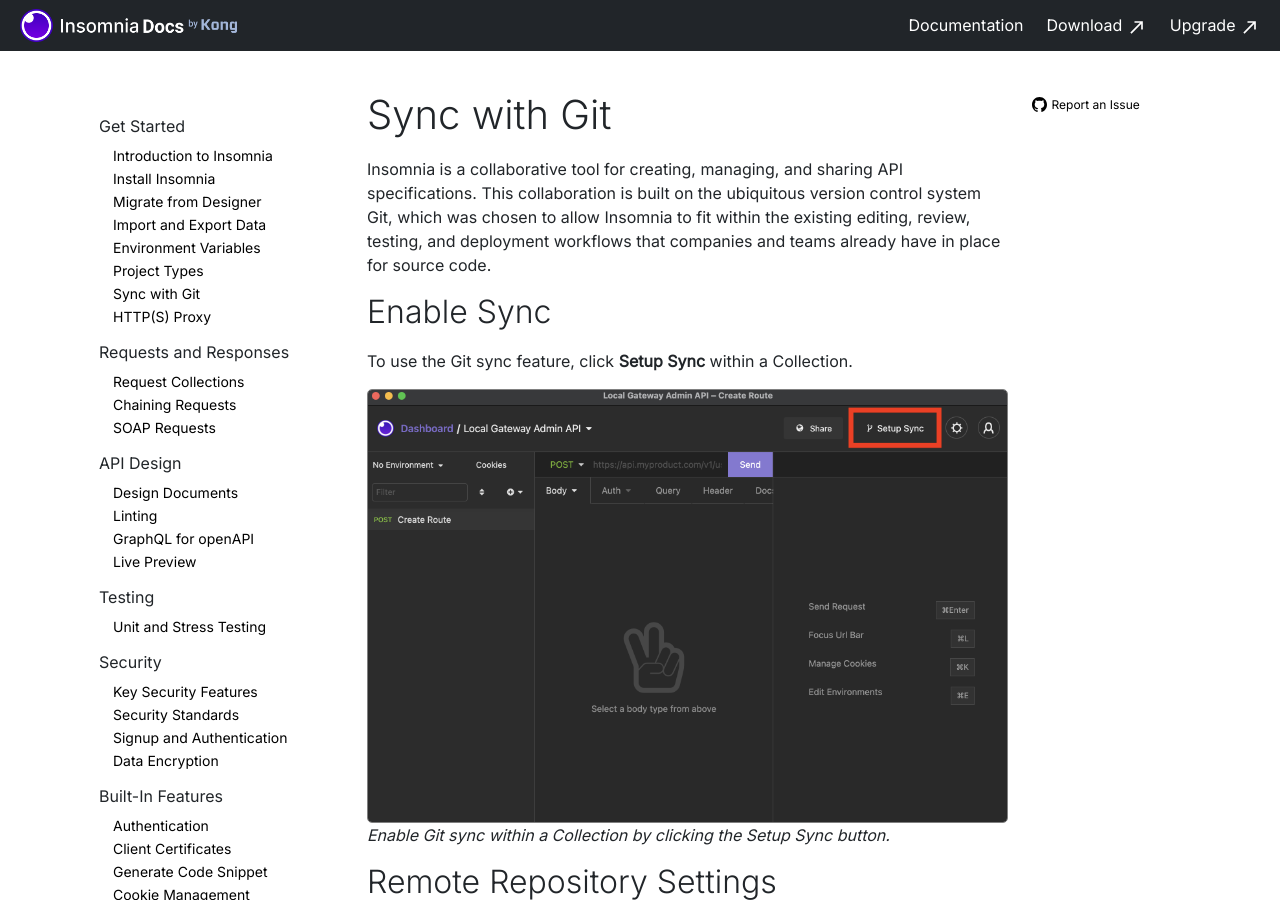
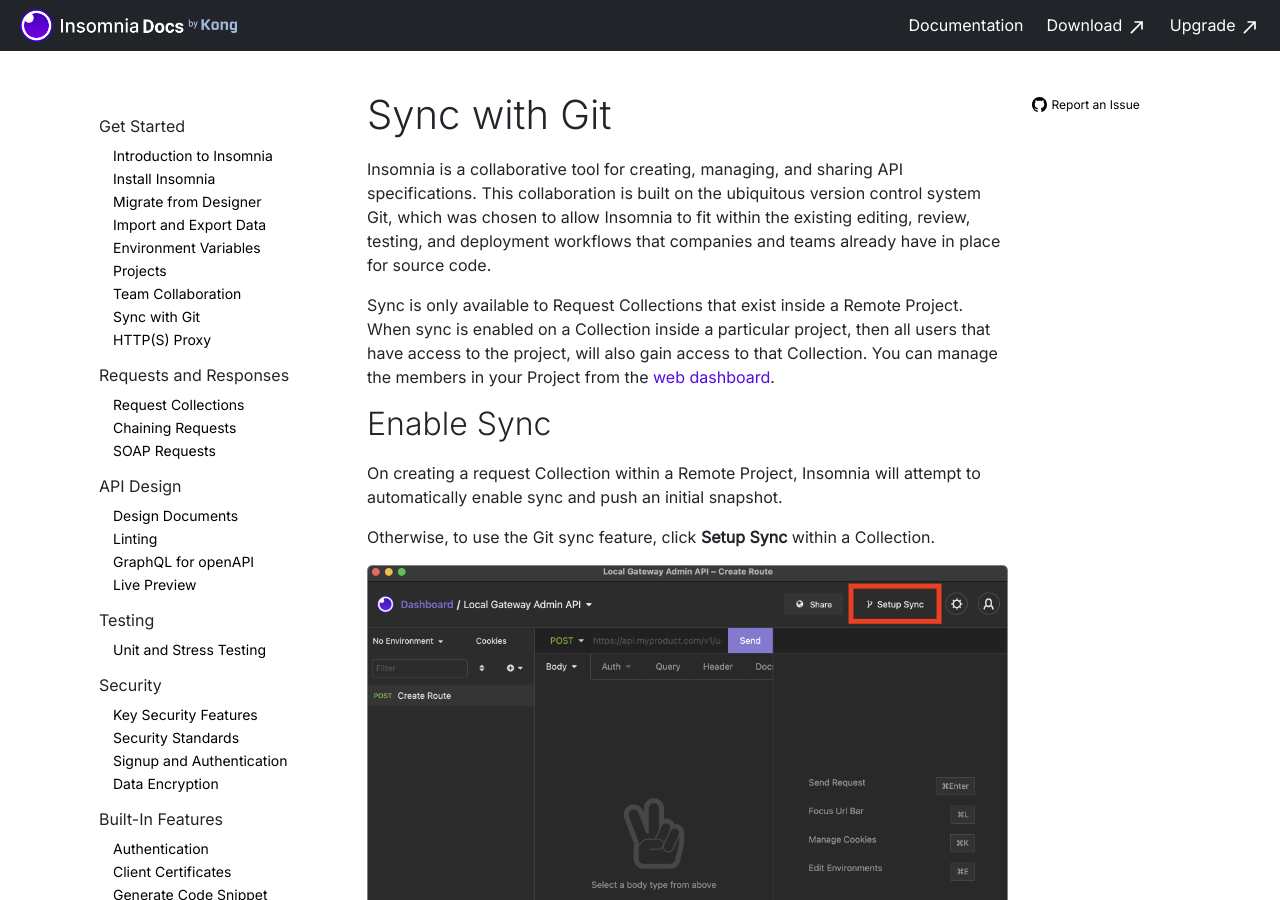
Before and after one commit to Kong/insomnia-docs, a Jekyll site: the page built from docs/insomnia/git-sync.md, in a window 1280 px wide and 900 px high. Built offline with Jekyll 4.4.1, drawn with Linux system fonts in a browser that asks for light colours.

Commit message:
project types to projects

```diff
--- a/docs/_data/main-nav.yaml
+++ b/docs/_data/main-nav.yaml
@@ -12,8 +12,10 @@
         url: /insomnia/import-export-data
       - title: Environment Variables
         url: /insomnia/environment-variables
-      - title: Project Types
+      - title: Projects
         url: /insomnia/project-types
+      - title: Team Collaboration
+        url: /insomnia/team-collaboration
       - title: Sync with Git
         url: /insomnia/git-sync
       - title: HTTP(S) Proxy
--- a/docs/insomnia/git-sync.md
+++ b/docs/insomnia/git-sync.md
@@ -7,9 +7,13 @@
 
 Insomnia is a collaborative tool for creating, managing, and sharing API specifications. This collaboration is built on the ubiquitous version control system Git, which was chosen to allow Insomnia to fit within the existing editing, review, testing, and deployment workflows that companies and teams already have in place for source code.
 
+Sync is only available to Request Collections that exist inside a Remote Project. When sync is enabled on a Collection inside a particular project, then all users that have access to the project, will also gain access to that Collection. You can manage the members in your Project from the [web dashboard](https://app.insomnia.rest/app/signup/).
+
 ## Enable Sync
 
-To use the Git sync feature, click **Setup Sync** within a Collection.
+On creating a request Collection within a Remote Project, Insomnia will attempt to automatically enable sync and push an initial snapshot.
+
+Otherwise, to use the Git sync feature, click **Setup Sync** within a Collection.
 
 ![Enable Git sync within a Collection by clicking the Setup Sync button.](/assets/images/setup-sync.png)
 _Enable Git sync within a Collection by clicking the Setup Sync button._
--- a/docs/insomnia/project-types.md
+++ b/docs/insomnia/projects.md
@@ -1,6 +1,6 @@
 ---
 layout: article-detail
-title:  Project Types
+title:  Projects
 category: "Get Started"
 category-url: get-started
 ---
```
Also changed, not shown: docs/insomnia/team-collaboration.md (added, +32 -0 lines).
